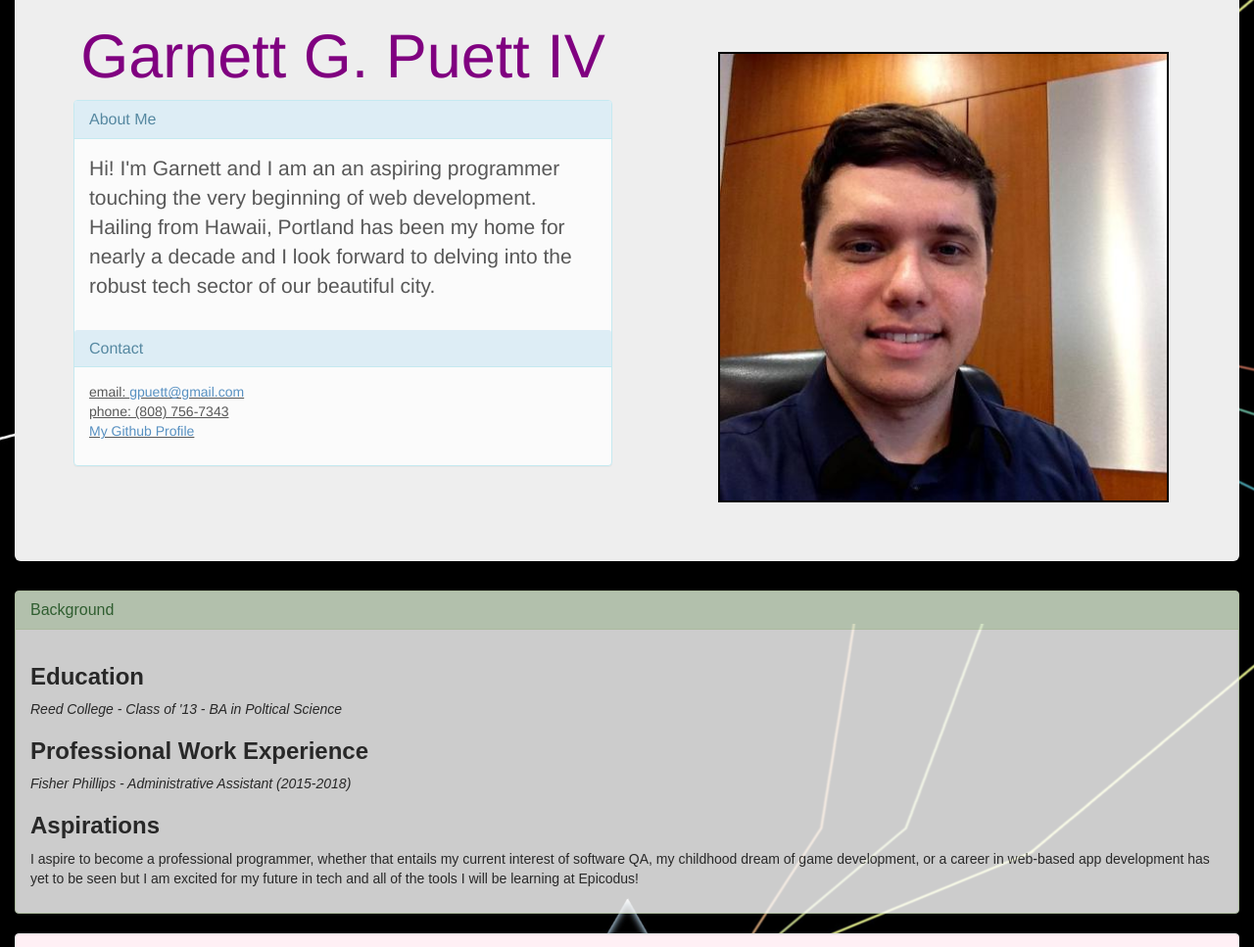
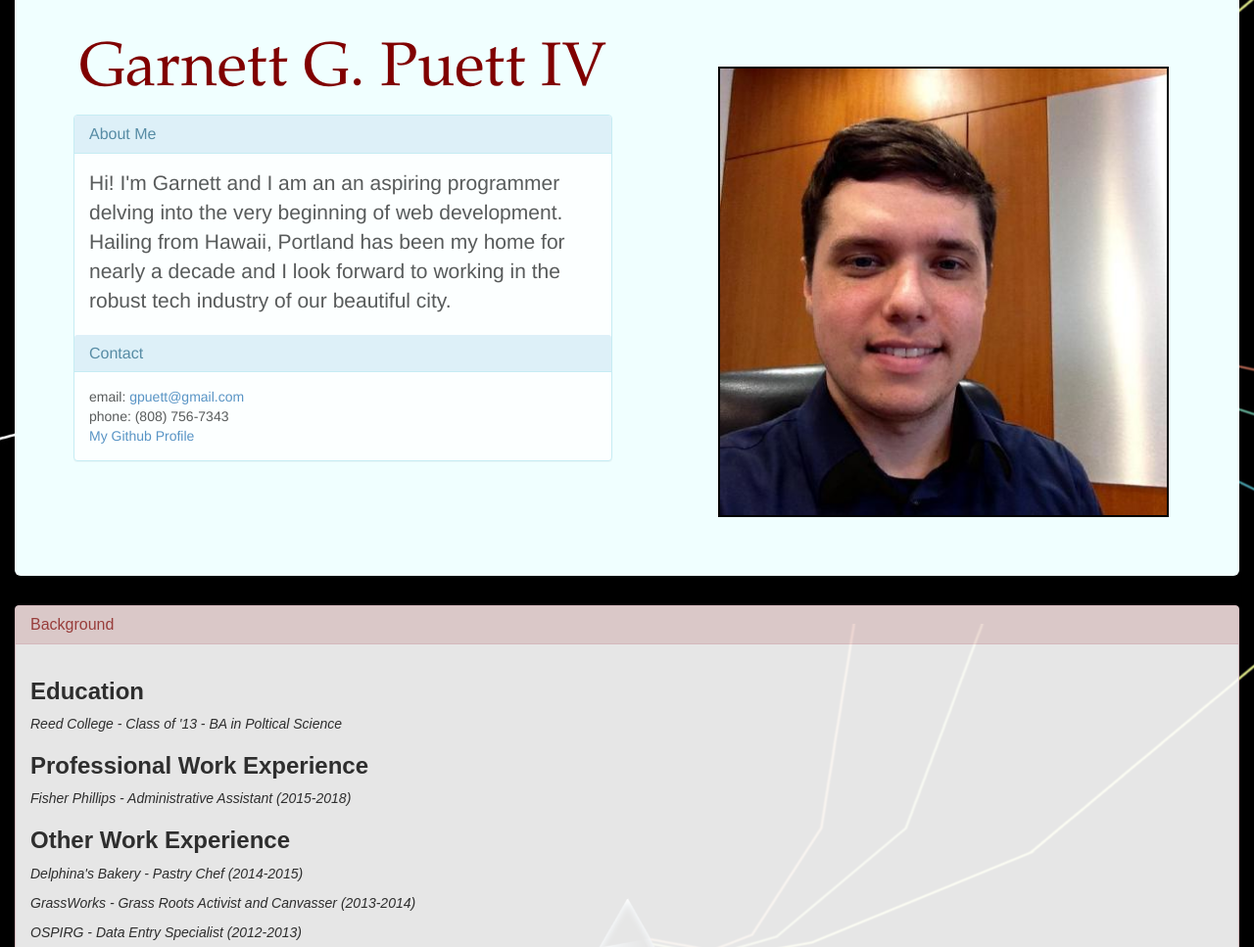
Before and after one commit to gpuett/portfolio, a plain HTML site: page index.html in a window 1280 px wide. Shown: the part 45-1012 px from the top of the page at 98% size. Drawn offline with Linux system fonts and the light colour scheme.

Commit message:
More styling changes.

```diff
--- a/css/styles.css
+++ b/css/styles.css
@@ -5,7 +5,13 @@ body{
 
 .jumbotron h1{
   text-align: center;
-  color: purple;
+  color: maroon;
+  font-family: palatino;
+}
+
+.jumbotron{
+  margin-top: 15px;
+  background-color: azure;
 }
 
 .first{
@@ -27,6 +33,7 @@ opacity: 0.8;
 }
 #background{
   font-family: sans-serif;
+  opacity: 0.9;
 }
 
 #projects{
@@ -35,22 +42,16 @@ opacity: 0.8;
 
 ul{
   list-style: none;
-  text-decoration: underline;
 }
 
 ol.projects{
   list-style:decimal;
 }
 
-
-
-#hobby{
-text-indent: none;
+.panel-body{
+  padding-bottom: 5px;
 }
 
-#skill{
-
-}
 
 
 @media screen and (max-width: 990px){
--- a/index.html
+++ b/index.html
@@ -16,7 +16,7 @@
                 <h2 class="panel-title">About Me</h2>
               </div>
               <div class="panel-body">
-                <p>Hi! I'm Garnett and I am an an aspiring programmer touching the very beginning of web development. Hailing from Hawaii, Portland has been my home for nearly a decade and I look forward to delving into the robust tech sector of our beautiful city.</p>
+                <p>Hi! I'm Garnett and I am an an aspiring programmer delving into the very beginning of web development. Hailing from Hawaii, Portland has been my home for nearly a decade and I look forward to working in the robust tech industry of our beautiful city.</p>
               </div>
               <div class="panel-heading">
                 <h2 class="panel-title">Contact</h2>
@@ -35,7 +35,7 @@
           </div><!--r1c2-->
         </div><!--row1-->
       </div><!--jumbotron-->
-        <div id="background" class="panel panel-success">
+        <div id="background" class="panel panel-danger">
           <div class="panel-heading">
             <h2 class="panel-title">Background</h2>
           </div>
@@ -43,6 +43,10 @@
             <p><em>Reed College - Class of '13 - BA in Poltical Science</em></p>
             <h3><strong>Professional Work Experience</strong></h3>
             <p><em>Fisher Phillips - Administrative Assistant (2015-2018)</em></p>
+            <h3><strong>Other Work Experience</strong></h3>
+            <p><em>Delphina's Bakery - Pastry Chef (2014-2015)</em></p>
+            <p><em>GrassWorks - Grass Roots Activist and Canvasser (2013-2014)</em></p>
+            <p><em>OSPIRG - Data Entry Specialist (2012-2013)</em></p>
             <h3><strong>Aspirations</strong></h3>
             <p>I aspire to become a professional programmer, whether that entails my current interest of software QA, my childhood dream of game development, or a career in web-based app development has yet to be seen but I am excited for my future in tech and all of the tools I will be learning at Epicodus!</p>
           </div>
@@ -54,7 +58,7 @@
             <li><a href="https://gpuett.github.io/my-first-webpage/">My first webpage</a> - A simple webpage created in HTML and CSS on our first day of class.</li>
             <li><a href="https://gpuett.github.io/resort-advert/">Resort Advertisement</a> - A webpage project to practice multiple linking pages. Made with HTML and CSS.</li>
             <li><a href="https://gpuett.github.io/shelter/">Animal Shelter</a> - Media querries galore! Be sure to drag and resize this page! Made with HTML and CSS.</li>
-            <li><a href="https://gpuett.github.io/wiki/index.html">Wikipedia Recreation</a> - An attempt to mimic Wikipedia's homepage, experimenting with bootstrap. Made with HTML and CSS.</li>
+            <li><a href="https://gpuett.github.io/wiki/">Wikipedia Recreation</a> - An attempt to mimic Wikipedia's homepage, experimenting with bootstrap. Made with HTML and CSS.</li>
           </ol>
         </div><!--well-->
         <div class="row">
@@ -83,11 +87,13 @@
               </div>
               <div class="panel-body">
                 <ul class="list-unstyled">
-                  <li>Excellent Communication</li>
+                  <li>Novice web-design</li>
+                  <li>Strong Communication</li>
                   <li>Detail-oriented</li>
                   <li>Methodical</li>
                   <li>Loyal</li>
                   <li>Professional</li>
+                  <li>Critical Thinking</li>
                 </ul>
               </div>
             </div>
```
